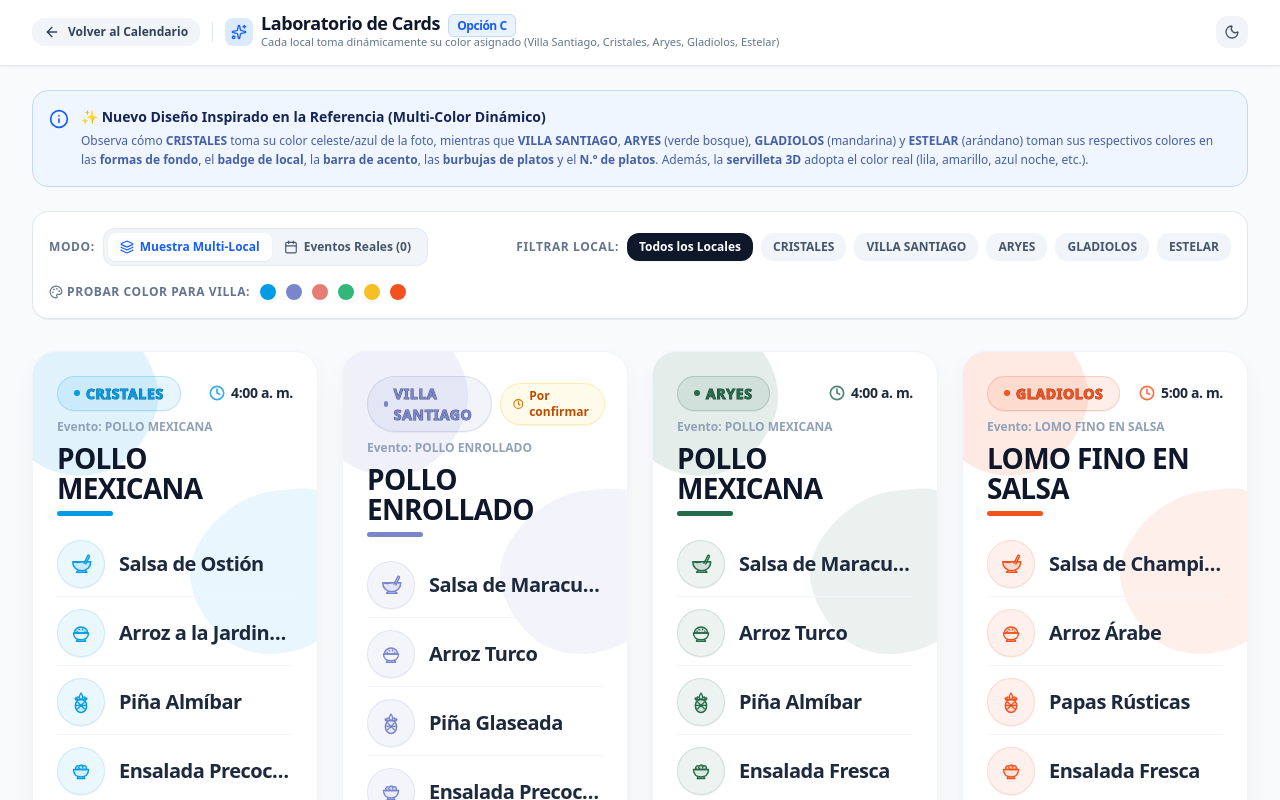
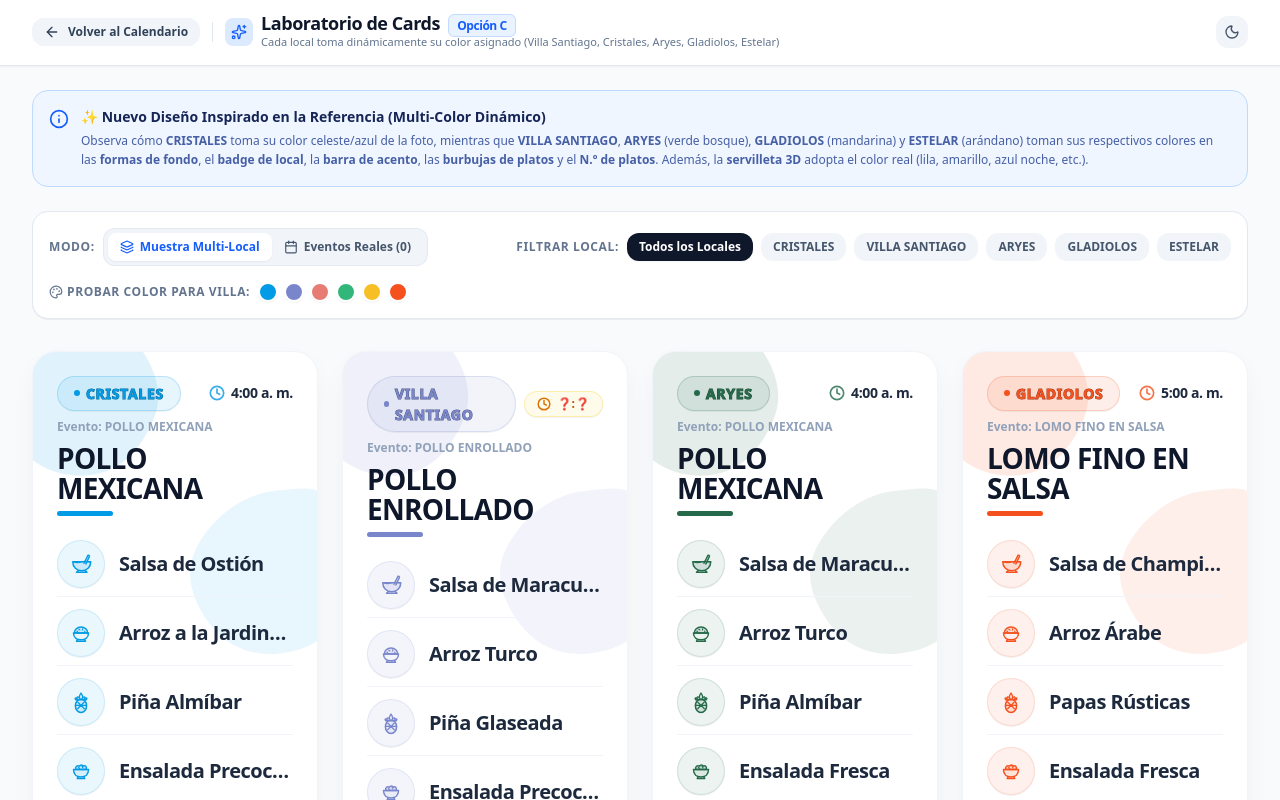
Before and after one commit to KevinUNI2010/calendario-catering-kevin, a React (Vite) app: page /laboratorio-cards in a window 1280 px wide. Shown: the top 800 px of the page. Built offline with nearby package versions, Linux system fonts and the light colour scheme; no server answers.

Commit message:
style: mostrar ❓:❓ cuando no hay hora y 🎨❓ cuando no hay color de servilleta

```diff
--- a/src/components/DailyMenuSummaryModal.tsx
+++ b/src/components/DailyMenuSummaryModal.tsx
@@ -104,7 +104,7 @@ export const DailyMenuSummaryModal: React.FC<DailyMenuSummaryModalProps> = ({
       const startDate = parseEventDate(event.startDate);
       const timestamp = isNaN(startDate.getTime()) ? 0 : startDate.getTime();
       const isTimePending = Boolean(event.isTimePending || event.dish?.isTimePending);
-      const timeFormatted = isTimePending ? 'Por confirmar' : formatEventTime(event.startDate);
+      const timeFormatted = isTimePending ? '❓:❓' : formatEventTime(event.startDate);
 
       if (!localesMap.has(localName)) {
         localesMap.set(localName, {
@@ -133,7 +133,7 @@ export const DailyMenuSummaryModal: React.FC<DailyMenuSummaryModalProps> = ({
           totals['Servilletas'][s.name] = (totals['Servilletas'][s.name] || 0) + platos;
         });
       } else {
-        totals['Servilletas']['Por confirmar'] = (totals['Servilletas']['Por confirmar'] || 0) + platos;
+        totals['Servilletas']['🎨❓'] = (totals['Servilletas']['🎨❓'] || 0) + platos;
       }
     });
 
--- a/src/components/EventModal.tsx
+++ b/src/components/EventModal.tsx
@@ -511,7 +511,7 @@ export const EventModal: React.FC<EventModalProps> = ({
                 </span>
                 {isTimePending && (
                   <span className="text-[10px] font-bold text-amber-600 dark:text-amber-400 bg-amber-50 dark:bg-amber-950/40 px-2 py-0.5 rounded-full border border-amber-200/60 dark:border-amber-800/40">
-                    Por confirmar
+                    ❓:❓
                   </span>
                 )}
               </label>
@@ -533,7 +533,7 @@ export const EventModal: React.FC<EventModalProps> = ({
                 }`}
                 required
               >
-                <option value="por_confirmar">🕒 Por confirmar</option>
+                <option value="por_confirmar">🕒 ❓:❓ (Por confirmar)</option>
                 <optgroup label="── Horarios disponibles ──">
                   {!TIME_OPTIONS.includes(eventTime) && eventTime && (
                     <option value={eventTime}>{eventTime}</option>
@@ -871,8 +871,8 @@ export const EventModal: React.FC<EventModalProps> = ({
                       ))}
                     </div>
                   ) : (
-                    <span className="text-[11px] font-semibold text-amber-600 dark:text-amber-400 bg-amber-50 dark:bg-amber-950/60 px-2.5 py-0.5 rounded-full border border-amber-200 dark:border-amber-800 animate-in fade-in duration-150">
-                      Por confirmar
+                    <span className="text-[11px] font-bold text-amber-600 dark:text-amber-400 bg-amber-50 dark:bg-amber-950/60 px-2.5 py-0.5 rounded-full border border-amber-200 dark:border-amber-800 animate-in fade-in duration-150">
+                      🎨❓
                     </span>
                   )}
                 </div>
--- a/src/components/LocalSummaryPopover.tsx
+++ b/src/components/LocalSummaryPopover.tsx
@@ -227,9 +227,9 @@ export const LocalSummaryPopover: React.FC<LocalSummaryPopoverProps> = ({
                 </div>
 
               {isTimePending ? (
-                <span className="inline-flex items-center gap-1.5 px-3 py-1 text-xs font-bold rounded-full bg-amber-50 dark:bg-amber-950/40 text-amber-700 dark:text-amber-300 border border-amber-200/60 dark:border-amber-800/40 shadow-2xs">
+                <span className="inline-flex items-center gap-1.5 px-3 py-1 text-xs font-bold rounded-full bg-amber-50 dark:bg-amber-950/40 text-amber-700 dark:text-amber-300 border border-amber-200/60 dark:border-amber-800/40 shadow-2xs" title="Hora por confirmar">
                   <Clock className="w-3.5 h-3.5 text-amber-600 dark:text-amber-400" />
-                  Por confirmar
+                  <span>❓:❓</span>
                 </span>
               ) : (
                 <span className="text-sm font-medium text-gray-600 dark:text-gray-400">
@@ -374,13 +374,15 @@ export const LocalSummaryPopover: React.FC<LocalSummaryPopoverProps> = ({
                 <div className="mt-4 pt-4 border-t border-gray-100 dark:border-gray-800 flex justify-between items-end text-sm gap-2 flex-wrap">
                   <div className="min-w-0 flex-1 pb-0.5">
                     {(() => {
-                      const servList = getSelectedServilletas(event.dish);
+                      const servList = getSelectedServilletas(event.dish).filter(
+                        s => s.name && s.name.toLowerCase() !== 'por confirmar' && s.name.toLowerCase() !== 'por_confirmar'
+                      );
                       if (servList.length === 0) {
                         return (
                           <div className="flex flex-col items-start gap-1">
                             <span className="text-xs text-gray-400 dark:text-gray-500">Servilleta:</span>
                             <span className="text-xs font-bold text-amber-600 dark:text-amber-400 bg-amber-50 dark:bg-amber-950/60 px-2.5 py-1 rounded-md border border-amber-200 dark:border-amber-800 whitespace-nowrap shadow-2xs">
-                              Por confirmar
+                              🎨❓
                             </span>
                           </div>
                         );
--- a/src/components/modern-cards/ModernEventCard.tsx
+++ b/src/components/modern-cards/ModernEventCard.tsx
@@ -60,7 +60,9 @@ export const ModernEventCard: React.FC<ModernEventCardProps> = ({
   const timeFormatted = formatEventTime(event.startDate);
 
   // 3. Servilletas y sus colores reales
-  const servList = getSelectedServilletas(event.dish);
+  const servList = getSelectedServilletas(event.dish).filter(
+    s => s.name && s.name.toLowerCase() !== 'por confirmar' && s.name.toLowerCase() !== 'por_confirmar'
+  );
   const firstNapkin = servList[0];
   const napkinColor = firstNapkin?.color ||
     (firstNapkin?.name ? NAPKIN_COLOR_FALLBACKS[firstNapkin.name.toLowerCase().trim()] : undefined) ||
@@ -220,9 +222,9 @@ export const ModernEventCard: React.FC<ModernEventCardProps> = ({
 
           {/* Hora de inicio o Badge Por confirmar */}
           {isTimePending ? (
-            <div className="flex items-center gap-1.5 px-3 py-1 rounded-full text-xs font-bold bg-amber-50 dark:bg-amber-950/40 text-amber-700 dark:text-amber-300 border border-amber-200/60 dark:border-amber-800/40 shadow-2xs">
+            <div className="flex items-center gap-1.5 px-3 py-1 rounded-full text-xs font-bold bg-amber-50 dark:bg-amber-950/40 text-amber-700 dark:text-amber-300 border border-amber-200/60 dark:border-amber-800/40 shadow-2xs" title="Hora por confirmar">
               <Clock className="w-3.5 h-3.5 text-amber-600 dark:text-amber-400" strokeWidth={2.5} />
-              <span>Por confirmar</span>
+              <span>❓:❓</span>
             </div>
           ) : (
             <div className="flex items-center gap-1.5 text-slate-800 dark:text-slate-200 font-bold text-sm tracking-tight">
@@ -364,7 +366,7 @@ export const ModernEventCard: React.FC<ModernEventCardProps> = ({
             <div className="flex flex-col items-start gap-1">
               <span className="text-[11px] font-medium text-slate-400">Servilleta:</span>
               <span className="text-[11px] font-bold text-amber-700 dark:text-amber-400 bg-amber-50 dark:bg-amber-950/60 px-2.5 py-1 rounded-md border border-amber-200 dark:border-amber-800 shadow-2xs whitespace-nowrap">
-                Por confirmar
+                🎨❓
               </span>
             </div>
           ) : (
--- a/src/honor-components/HonorDayDetailsModal.tsx
+++ b/src/honor-components/HonorDayDetailsModal.tsx
@@ -183,7 +183,7 @@ export const HonorDayDetailsModal: React.FC<HonorDayDetailsModalProps> = ({
       const startDate = parseEventDate(event.startDate);
       const timestamp = isNaN(startDate.getTime()) ? 0 : startDate.getTime();
       const isTimePending = Boolean(event.isTimePending || event.dish?.isTimePending);
-      const timeFormatted = isTimePending ? 'Por confirmar' : formatEventTime(event.startDate);
+      const timeFormatted = isTimePending ? '❓:❓' : formatEventTime(event.startDate);
 
       if (!localesMap.has(localName)) {
         localesMap.set(localName, {
@@ -212,7 +212,7 @@ export const HonorDayDetailsModal: React.FC<HonorDayDetailsModalProps> = ({
           totals['Servilletas'][s.name] = (totals['Servilletas'][s.name] || 0) + platos;
         });
       } else {
-        totals['Servilletas']['Por confirmar'] = (totals['Servilletas']['Por confirmar'] || 0) + platos;
+        totals['Servilletas']['🎨❓'] = (totals['Servilletas']['🎨❓'] || 0) + platos;
       }
     });
 
@@ -525,9 +525,9 @@ export const HonorDayDetailsModal: React.FC<HonorDayDetailsModalProps> = ({
                         )}
                       </div>
                       {(event.isTimePending || event.dish?.isTimePending) ? (
-                        <span className="inline-flex items-center gap-1 sm:gap-1.5 px-2 sm:px-3 py-0.5 sm:py-1 text-[10px] sm:text-xs font-bold rounded-full bg-amber-50 dark:bg-amber-950/40 text-amber-700 dark:text-amber-300 border border-amber-200/60 dark:border-amber-800/40 shadow-2xs">
+                        <span className="inline-flex items-center gap-1 sm:gap-1.5 px-2 sm:px-3 py-0.5 sm:py-1 text-[10px] sm:text-xs font-bold rounded-full bg-amber-50 dark:bg-amber-950/40 text-amber-700 dark:text-amber-300 border border-amber-200/60 dark:border-amber-800/40 shadow-2xs" title="Hora por confirmar">
                           <Clock className="w-3 h-3 sm:w-3.5 sm:h-3.5 text-amber-600 dark:text-amber-400 shrink-0" />
-                          <span className="truncate">Por confirmar</span>
+                          <span className="truncate">❓:❓</span>
                         </span>
                       ) : (
                         <span className="text-xs sm:text-sm font-medium text-gray-600 dark:text-gray-400 shrink-0">
@@ -671,13 +671,15 @@ export const HonorDayDetailsModal: React.FC<HonorDayDetailsModalProps> = ({
                         <div className="mt-3 sm:mt-4 pt-3 sm:pt-4 border-t border-gray-100 dark:border-gray-800 flex flex-col sm:flex-row justify-between items-start sm:items-end text-xs sm:text-sm gap-2">
                           <div className="min-w-0 flex-1 pb-0.5">
                             {(() => {
-                              const servList = getSelectedServilletas(event.dish);
+                              const servList = getSelectedServilletas(event.dish).filter(
+                                s => s.name && s.name.toLowerCase() !== 'por confirmar' && s.name.toLowerCase() !== 'por_confirmar'
+                              );
                               if (servList.length === 0) {
                                 return (
                                   <div className="flex flex-col items-start gap-1">
                                     <span className="text-xs text-gray-400 dark:text-gray-500">Servilleta:</span>
                                     <span className="text-xs font-bold text-amber-600 dark:text-amber-400 bg-amber-50 dark:bg-amber-950/60 px-2.5 py-1 rounded-md border border-amber-200 dark:border-amber-800 whitespace-nowrap shadow-2xs">
-                                      Por confirmar
+                                      🎨❓
                                     </span>
                                   </div>
                                 );
```
